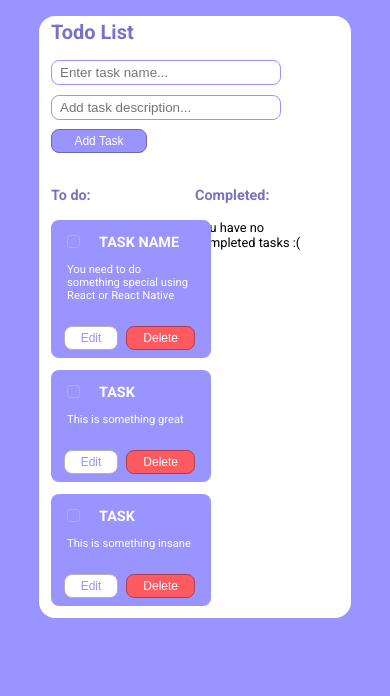
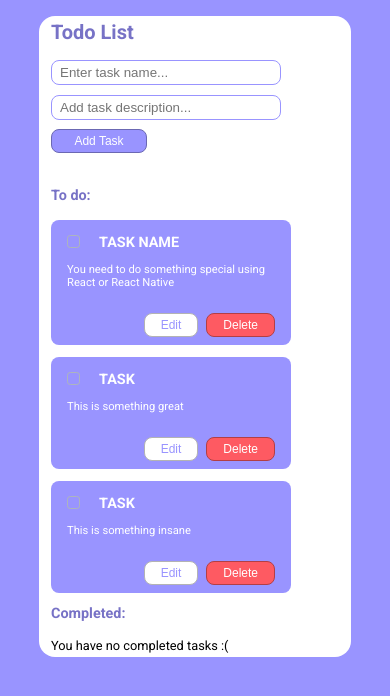
Before and after one commit to xYerMikx/react-ts-todo, a React (Create React App) app: page / in a window 390 px wide. Shown: the top 696 px of the page. Built offline with nearby package versions, Linux system fonts and the light colour scheme.

Commit message:
feat: add responsive layout

```diff
--- a/src/components/TodoList/TodoList.module.scss
+++ b/src/components/TodoList/TodoList.module.scss
@@ -26,3 +26,17 @@
     }
   }
 }
+
+
+@media (max-width: 479.98px) {
+  .status {
+    flex-direction: column;
+    margin: 0 auto;
+    gap: 1.5rem;
+    align-items: center;
+    justify-content: center;
+  }
+  .todo, .completed {
+    width: 100%;
+  }
+}
```
